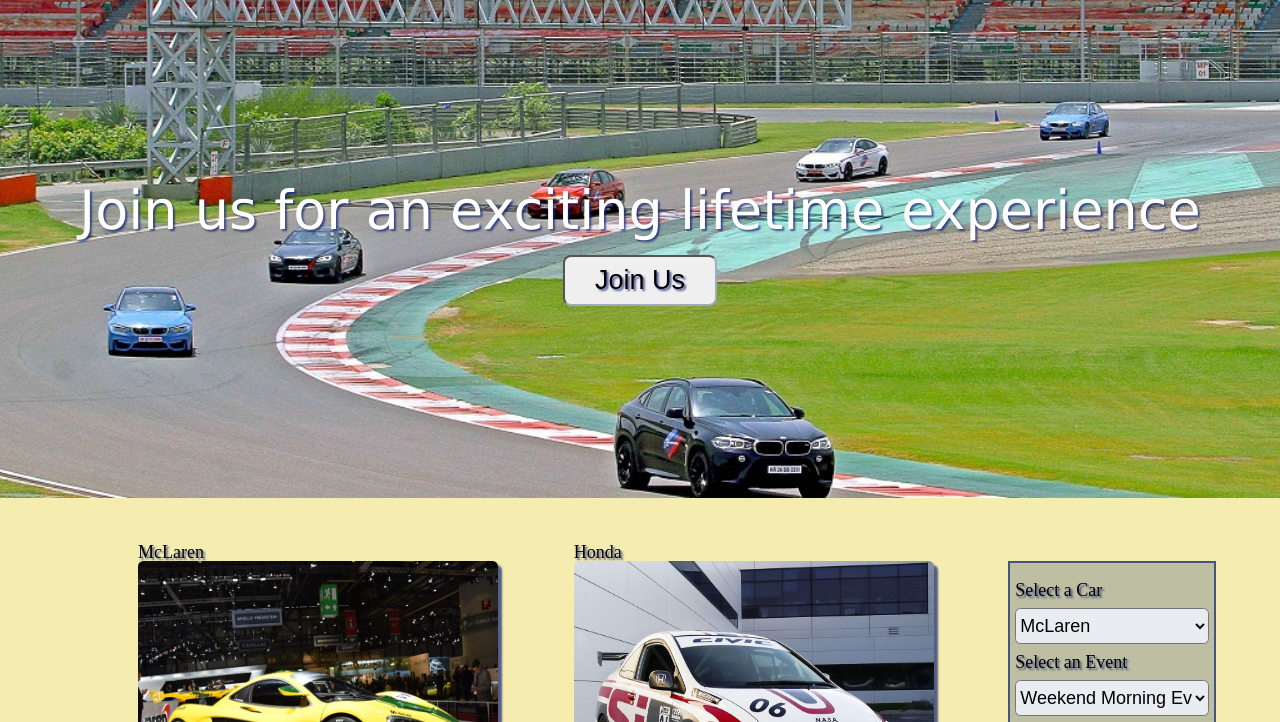
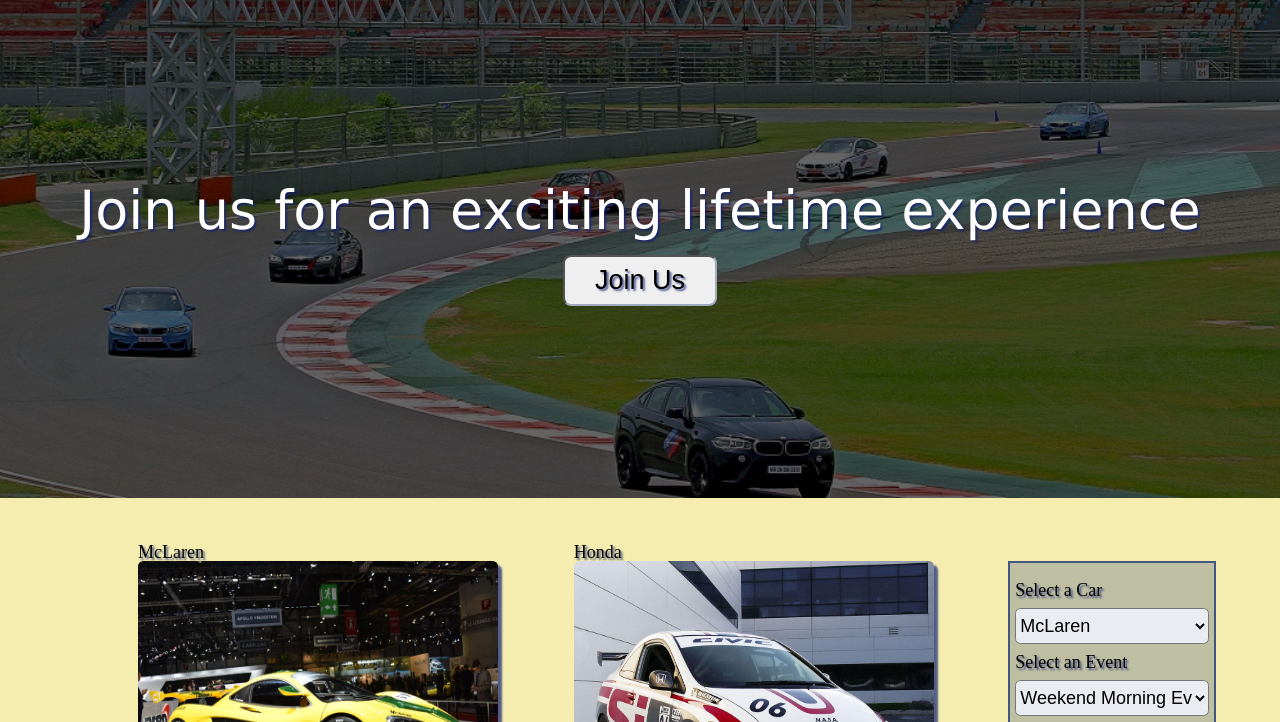
Before and after one commit to ruzannastubbs/Racers-Club, a website: page index.html in a window 1280 px wide. Shown: the part 78-800 px from the top of the page. Drawn offline with Linux system fonts and the light colour scheme.

Commit message:
commit on 'master'

```diff
--- a/style.css
+++ b/style.css
@@ -14,6 +14,8 @@
         #bda209 calc(50% + 10px),
         #ccaf0d);
     position: fixed;
+    z-index: 2;
+
 }
 .navbar-desktop {
     width: 100%;
@@ -57,6 +59,7 @@
         #ccaf0d);
     position: absolute;
     top: 0;
+    z-index: 10;
 }
 #mobile-menu-icon {
     display: none;
@@ -78,6 +81,7 @@
     line-height: 2;
     font-size: 1.5em;
     color: #fff;
+    z-index: 10;
 }
 #navbar-mobile ul a li:hover{
     border: #1516182d;
@@ -100,6 +104,17 @@
     background-position: center;
     background-size: cover;
 }
+#banner:before {
+    content: " ";
+    z-index: 1;
+    display: block;
+    position: absolute;
+    height: 32em;
+    top: 50;
+    width: 100%;
+    background: rgba(0, 0, 0, 0.6);
+}
+
 #banner-mission-div {
     height: 100%;
     display: flex;
@@ -115,6 +130,7 @@
     color: #fff;
     font-family: Verdana, Geneva, Tahoma, sans-serif;
     text-shadow: 2px 2px 2px rgba(16, 31, 116, 0.7);
+    z-index: 1;
 }
 #join-btn {
     padding: .3em 1.1em;
@@ -123,6 +139,7 @@
     text-shadow: 2px 2px 2px rgba(16, 31, 116, 0.7);
     border-bottom: 2px solid rgb(162, 171, 189);
     border-right: 2px solid  rgb(162, 171, 189);
+    z-index: 2;
 }
 #join-btn:hover {
     border-bottom: 2px solid rgb(226, 218, 223);
```
